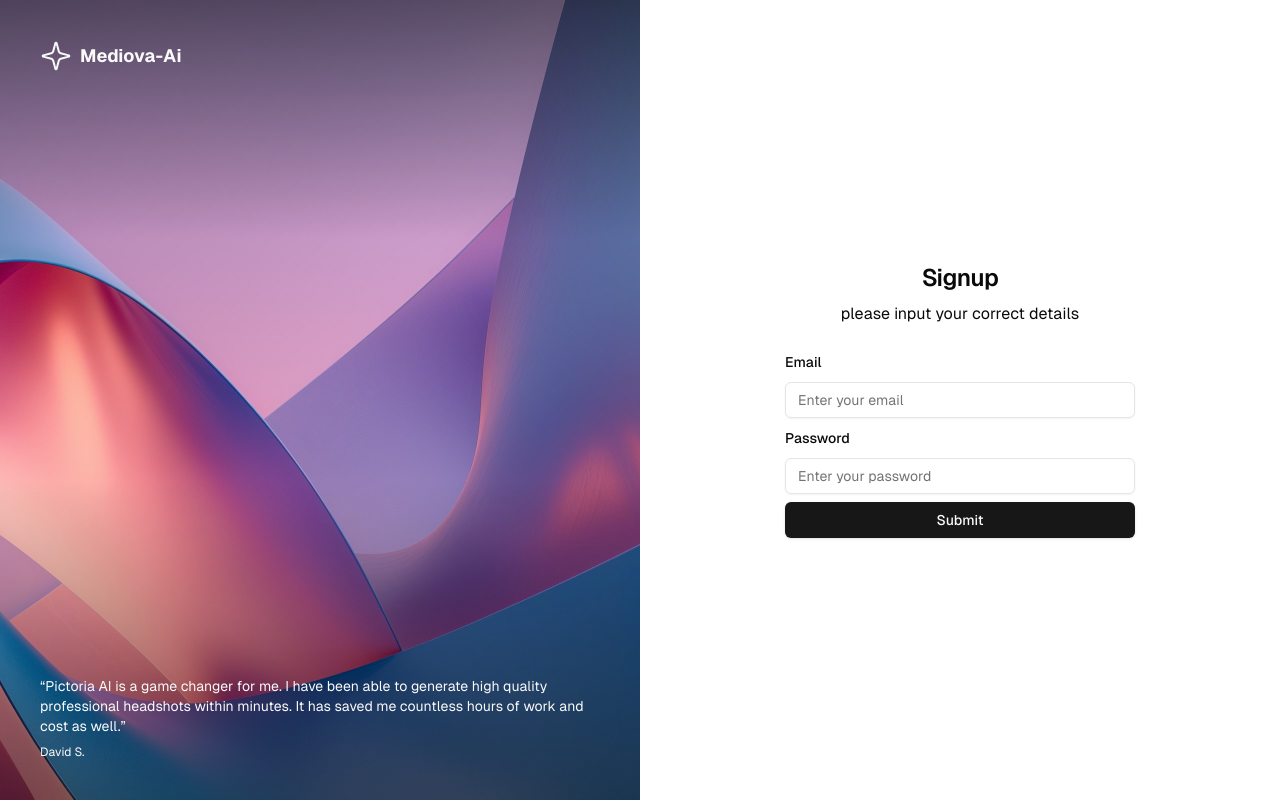
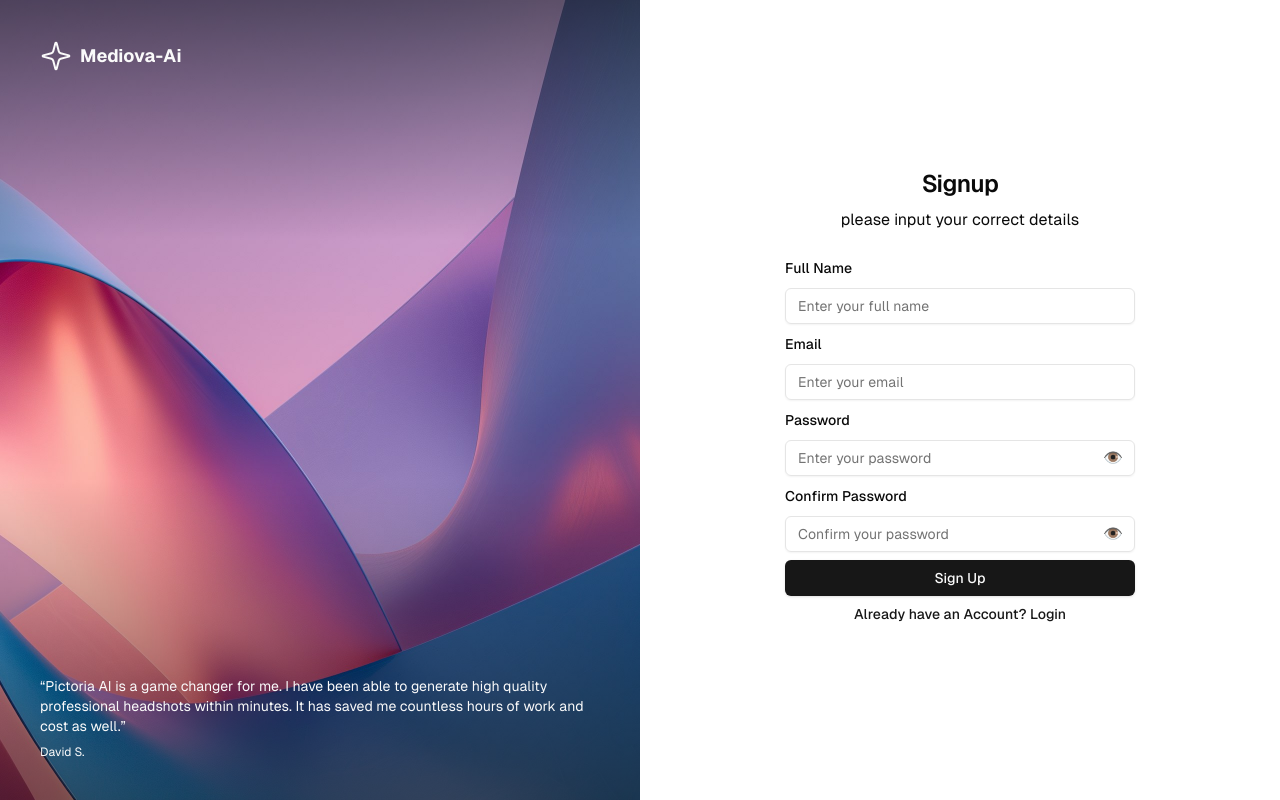
Before and after one commit to kinglove58/Mediova-Ai, a Next.js app: page /login in a window 1280 px wide. Both pictures are taken after a click on the button "Need an Account? SignUp". Built offline with nearby package versions, Linux system fonts and the light colour scheme.

Commit message:
feat: add SignUp component and integrate it into AuthForm for user registration

```diff
--- a/src/components/authentication/AuthForm.tsx
+++ b/src/components/authentication/AuthForm.tsx
@@ -2,6 +2,7 @@
 import React, { useState } from "react";
 import LoginForm from "./LoginForm";
 import { Button } from "../ui/button";
+import SignUp from "./SignUp";
 
 const AuthForm = () => {
   const [mode, setMode] = useState("login");
@@ -51,9 +52,14 @@ const AuthForm = () => {
           </>
         )}{" "}
         {mode === "signup" && (
-          <span>
-            <LoginForm />
-          </span>
+          <>
+            <SignUp />
+            <div className="text-center">
+              <Button variant={"link"} onClick={() => setMode("login")}>
+                Already have an Account? Login
+              </Button>
+            </div>
+          </>
         )}
       </div>
     </div>
--- a/src/components/authentication/LoginForm.tsx
+++ b/src/components/authentication/LoginForm.tsx
@@ -68,7 +68,7 @@ const LoginForm = ({ className }: { className?: string }) => {
             )}
           />
           <Button type="submit" className="w-full">
-            Submit
+            Login
           </Button>
         </form>
       </Form>
--- /dev/null
+++ b/src/components/authentication/SignUp.tsx
@@ -0,0 +1,150 @@
+"use client";
+import React, { useState } from "react";
+import { zodResolver } from "@hookform/resolvers/zod";
+import { useForm } from "react-hook-form";
+import { z } from "zod";
+import { Button } from "@/components/ui/button";
+import {
+  Form,
+  FormControl,
+  FormField,
+  FormItem,
+  FormLabel,
+  FormMessage,
+} from "@/components/ui/form";
+import { Input } from "@/components/ui/input";
+import { cn } from "@/lib/utils";
+
+const passwordRegenex = /^(?=.*[A-Za-z])(?=.*\d)[A-Za-z\d]{8,}$/;
+
+const formSchema = z
+  .object({
+    full_name: z.string().nonempty("Full name is required"),
+    email: z.string().email("Please enter a valid email"),
+    password: z
+      .string({
+        required_error: "Password is required",
+      })
+      .regex(
+        passwordRegenex,
+        "Password must contain at least 8 characters, including letters and numbers"
+      ),
+    confirmPassword: z.string({ required_error: "Confirm your Password" }),
+  })
+  .refine((data) => data.password === data.confirmPassword, {
+    message: "password don't match",
+    path: ["confirmPassword"],
+  });
+
+const LoginForm = ({ className }: { className?: string }) => {
+  const [showPassword, setShowPassword] = useState(false);
+  const [showConfirmPassword, setShowConfirmPassword] = useState(false);
+
+  const form = useForm<z.infer<typeof formSchema>>({
+    resolver: zodResolver(formSchema),
+    defaultValues: {
+      email: "",
+      password: "",
+      confirmPassword: "",
+      full_name: "",
+    },
+  });
+
+  const onSubmit = (values: z.infer<typeof formSchema>) => {
+    console.log(values);
+  };
+
+  return (
+    <div className={cn("grid gap-6", className)}>
+      <Form {...form}>
+        <form onSubmit={form.handleSubmit(onSubmit)} className="space-y-2">
+          <FormField
+            control={form.control}
+            name="full_name"
+            render={({ field }) => (
+              <FormItem>
+                <FormLabel>Full Name</FormLabel>
+                <FormControl>
+                  <Input placeholder="Enter your full name" {...field} />
+                </FormControl>
+                <FormMessage />
+              </FormItem>
+            )}
+          />
+          <FormField
+            control={form.control}
+            name="email"
+            render={({ field }) => (
+              <FormItem>
+                <FormLabel>Email</FormLabel>
+                <FormControl>
+                  <Input placeholder="Enter your email" {...field} />
+                </FormControl>
+                <FormMessage />
+              </FormItem>
+            )}
+          />
+          <FormField
+            control={form.control}
+            name="password"
+            render={({ field }) => (
+              <FormItem>
+                <FormLabel>Password</FormLabel>
+                <FormControl>
+                  <div className="relative">
+                    <Input
+                      type={showPassword ? "text" : "password"}
+                      placeholder="Enter your password"
+                      {...field}
+                    />
+                    <button
+                      type="button"
+                      className="absolute inset-y-0 right-0 px-3 text-gray-500"
+                      onClick={() => setShowPassword(!showPassword)}
+                    >
+                      {showPassword ? "🙈" : "👁️"}
+                    </button>
+                  </div>
+                </FormControl>
+                <FormMessage />
+              </FormItem>
+            )}
+          />
+          <FormField
+            control={form.control}
+            name="confirmPassword"
+            render={({ field }) => (
+              <FormItem>
+                <FormLabel>Confirm Password</FormLabel>
+                <FormControl>
+                  <div className="relative">
+                    <Input
+                      type={showConfirmPassword ? "text" : "password"}
+                      placeholder="Confirm your password"
+                      {...field}
+                    />
+                    <button
+                      type="button"
+                      className="absolute inset-y-0 right-0 px-3 text-gray-500"
+                      onClick={() =>
+                        setShowConfirmPassword(!showConfirmPassword)
+                      }
+                    >
+                      {showConfirmPassword ? "🙈" : "👁️"}
+                    </button>
+                  </div>
+                </FormControl>
+                <FormMessage />
+              </FormItem>
+            )}
+          />
+          <Button type="submit" className="w-full">
+            Sign Up
+          </Button>
+        </form>
+      </Form>
+    </div>
+  );
+};
+
+export default LoginForm;
```
